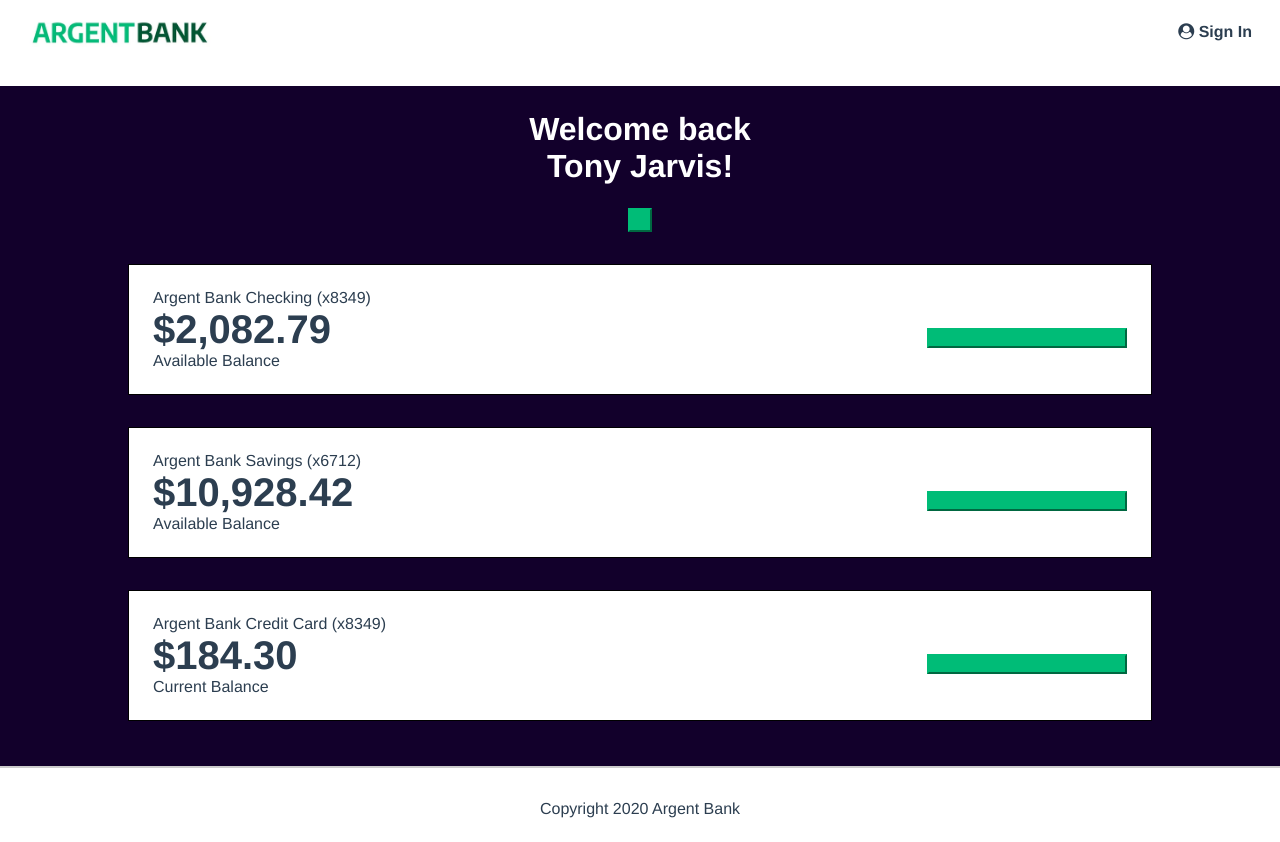
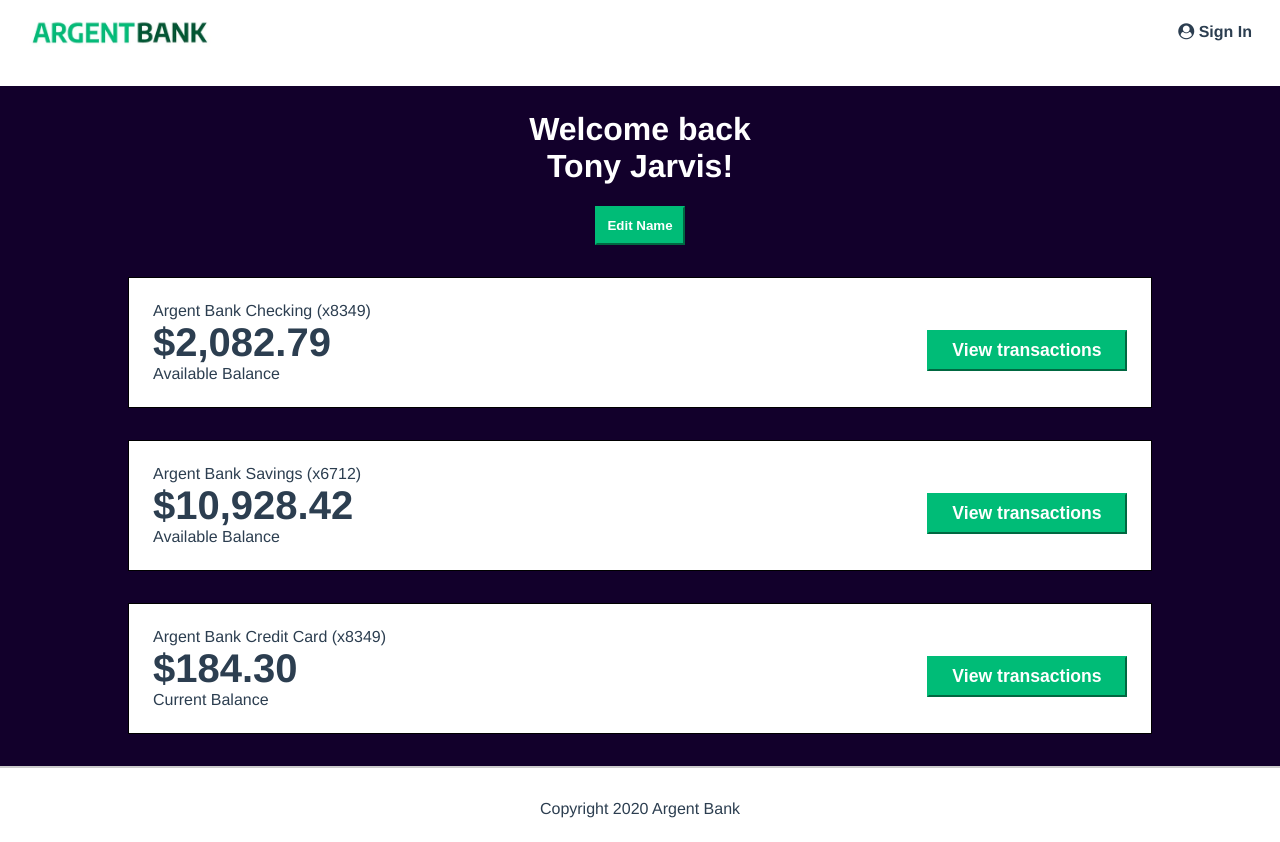
Before and after one commit to larbalestrier/ArgentBank-website, a React (Create React App) app in the folder frontend/: page /User in a window 1280 px wide. Built offline with nearby package versions, Linux system fonts and the light colour scheme.

Commit message:
modification prop du component button

```diff
--- a/frontend/src/components/button/button.jsx
+++ b/frontend/src/components/button/button.jsx
@@ -1,10 +1,10 @@
-function Button ({ className, type, onClick, children }) {
+function Button ({ className, type, onClick, name }) {
     return (
         <button
             className={className}
             type={type}
             onClick={onClick}>
-            {children}
+            {name}
         </button>
     )
 }
--- a/frontend/src/components/editButton/editButton.jsx
+++ b/frontend/src/components/editButton/editButton.jsx
@@ -46,16 +46,16 @@ function EditButton() {
                         value={newUserName} />
                     <br />
                     <Button
+                        name={'Save'}
                         className="edit-button"
                         onClick={editUserName}>
-                        Save
                     </Button>
                 </div>
             ) : (
                 <Button
+                    name={'View transactions'}
                     className="edit-button"
                     onClick={() => setIsEditing(true)}>
-                    Edit UserName
                 </Button>
             )}
         </div>
--- a/frontend/src/pages/signIn/signIn.jsx
+++ b/frontend/src/pages/signIn/signIn.jsx
@@ -56,9 +56,9 @@ function SignIn () {
                         type="checkbox"
                         onChange={() => setCheckBox(!checkBox)} />
                     <Button
+                        name={'Sign In'}
                         className="sign-in-button"
                         type="submit">
-                        Sign In
                     </Button>
                 </form>
             </section>
```
